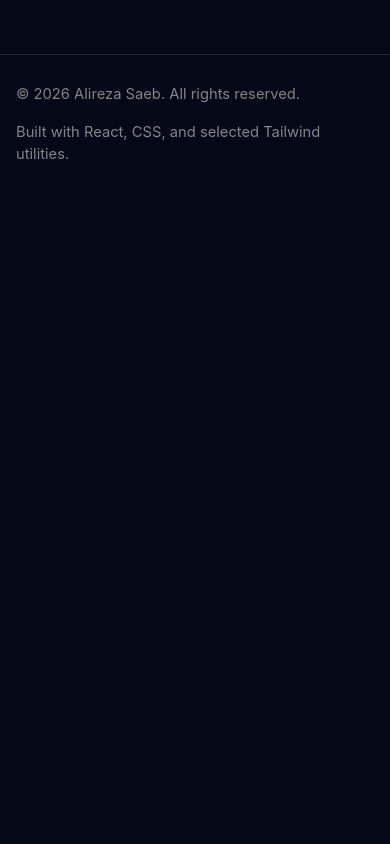
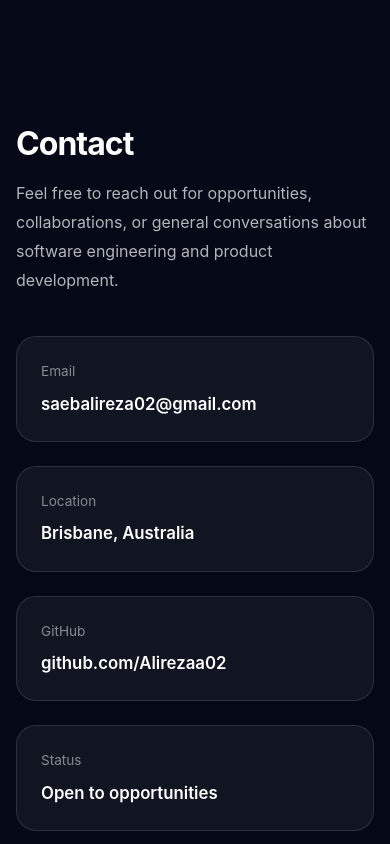
Before and after one commit to Alirezaa02/portfolio, a React (Vite) app: page / in a window 390 px wide. Shown: the part 5880-6724 px from the top of the page. Before the commit the page ends 6073 px from the top, so only its background shows below. Built offline with nearby package versions, Linux system fonts and the light colour scheme.

Commit message:
Add Contact Section

```diff
--- a/src/components/sections/ContactCTA.jsx
+++ b/src/components/sections/ContactCTA.jsx
@@ -0,0 +1,53 @@
+import '../../styles/contact.css'
+
+function Contact() {
+  return (
+    <main className="section">
+      <div className="container">
+        <div className="contact-page__intro">
+          <h1 className="section-title">Contact</h1>
+          <p className="section-text">
+            Feel free to reach out for opportunities, collaborations, or general
+            conversations about software engineering and product development.
+          </p>
+        </div>
+
+        <div className="contact-page__grid">
+          <article className="contact-page__card">
+            <p className="contact-page__label">Email</p>
+            <a
+              href="mailto:saebalireza02@gmail.com"
+              className="contact-page__value contact-page__value--link"
+            >
+              saebalireza02@gmail.com
+            </a>
+          </article>
+
+          <article className="contact-page__card">
+            <p className="contact-page__label">Location</p>
+            <p className="contact-page__value">Brisbane, Australia</p>
+          </article>
+
+          <article className="contact-page__card">
+            <p className="contact-page__label">GitHub</p>
+            <a
+              href="https://github.com/Alirezaa02"
+              target="_blank"
+              rel="noreferrer"
+              className="contact-page__value contact-page__value--link"
+            >
+              github.com/Alirezaa02
+            </a>
+          </article>
+
+          <article className="contact-page__card">
+            <p className="contact-page__label">Status</p>
+            <p className="contact-page__value">Open to opportunities</p>
+          </article>
+        </div>
+      </div>
+    </main>
+  )
+}
+
+export default Contact
--- a/src/pages/Home.jsx
+++ b/src/pages/Home.jsx
@@ -3,6 +3,7 @@ import ExperiencePreview from '../components/sections/ExperiencePreview.jsx'
 import Hero from '../components/sections/Hero.jsx'
 import ProjectsPreview from '../components/sections/ProjectsPreview.jsx'
 import Skills from '../components/sections/Skills.jsx'
+import ContactCTA from '../components/sections/ContactCTA.jsx'
 
 function Home() {
   return (
@@ -12,6 +13,7 @@ function Home() {
       <Skills/>
       <ProjectsPreview />
       <ExperiencePreview/>
+      <ContactCTA/>
     </main>
   )
 }
--- /dev/null
+++ b/src/styles/contact.css
@@ -0,0 +1,70 @@
+.contact-cta__card {
+  padding: 40px;
+  border-radius: var(--radius-xl);
+  border: 1px solid var(--border);
+  background:
+    radial-gradient(circle at top right, rgba(96, 165, 250, 0.14), transparent 28%),
+    radial-gradient(circle at left bottom, rgba(168, 85, 247, 0.12), transparent 24%),
+    var(--surface);
+  box-shadow: var(--shadow-lg);
+}
+
+.contact-cta__eyebrow {
+  margin-bottom: 14px;
+  color: var(--accent-blue);
+  font-size: 0.82rem;
+  font-weight: 700;
+  letter-spacing: 0.22em;
+  text-transform: uppercase;
+}
+
+.contact-cta__actions {
+  display: flex;
+  flex-wrap: wrap;
+  gap: 14px;
+  margin-top: 28px;
+}
+
+.contact-page__intro {
+  max-width: 760px;
+}
+
+.contact-page__grid {
+  display: grid;
+  grid-template-columns: 1fr 1fr;
+  gap: 24px;
+  margin-top: 42px;
+}
+
+.contact-page__card {
+  padding: 24px;
+  border-radius: var(--radius-lg);
+  border: 1px solid var(--border);
+  background: var(--surface);
+}
+
+.contact-page__label {
+  color: var(--text-muted);
+  font-size: 0.85rem;
+}
+
+.contact-page__value {
+  display: inline-block;
+  margin-top: 10px;
+  font-size: 1.05rem;
+  font-weight: 600;
+}
+
+.contact-page__value--link:hover {
+  color: var(--accent-blue);
+}
+
+@media (max-width: 768px) {
+  .contact-cta__card {
+    padding: 28px;
+  }
+
+  .contact-page__grid {
+    grid-template-columns: 1fr;
+  }
+}
```
